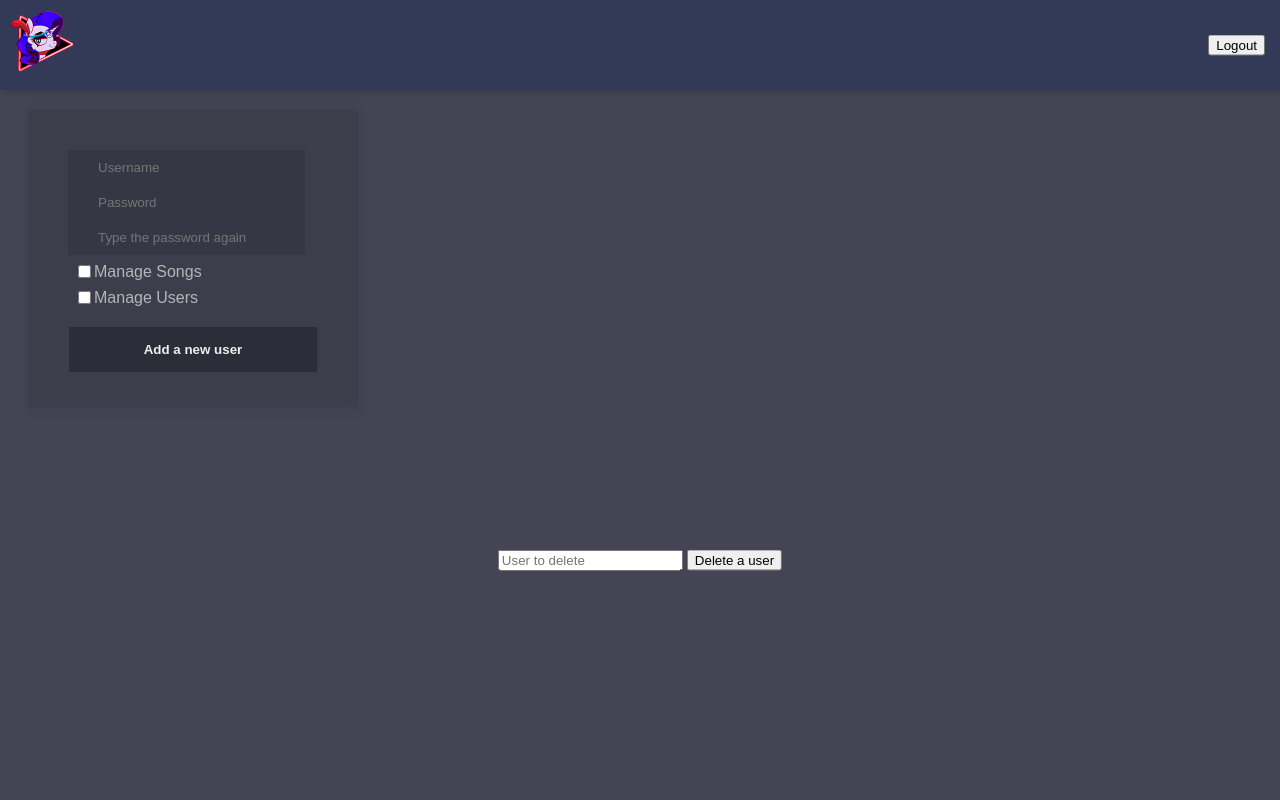
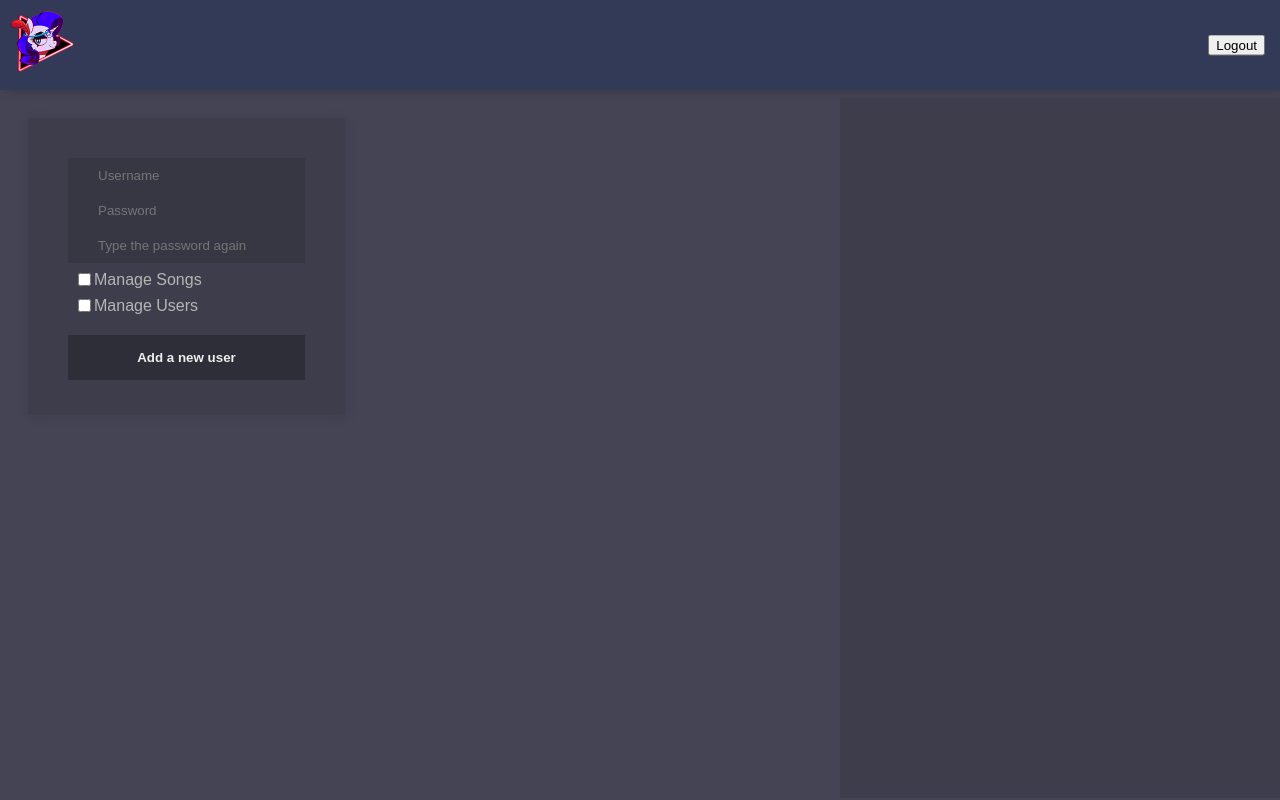
Before and after one commit to non-root-user/lpr-control-panel, a Flask app: template templates/manage_users.html in a window 1280 px wide. Run offline with Flask 2, Linux system fonts and the light colour scheme; the template is opened without the code that fills it, so the values that code supplies are empty.

Commit message:
User management panel now lists all users, and allows for easy removal

```diff
--- a/api.py
+++ b/api.py
@@ -17,7 +17,7 @@ def api(app, session, db):
             except:
                 page = 0
             cur = db.cursor()
-            cur.execute("SELECT id, username, permission_level FROM ponies LIMIT {},5;".format(page * 5))
+            cur.execute("SELECT id, username, permission_level FROM ponies LIMIT {},15;".format(page * 15))
             result = cur.fetchall()
             response = []
             for n in result:
--- a/static/manage_users.css
+++ b/static/manage_users.css
@@ -8,6 +8,8 @@
     margin: 20px;
     margin-top: 110px;
     box-shadow: rgba(34, 34, 34, 0.158) 2px 2px 10px;
+    display: inline-block;
+    vertical-align: top;
 }
 #add_user_form input {
     display: block;
@@ -47,8 +49,15 @@
 #add_user_btn:hover, #add_user_btn:active {
     box-shadow: #222 4px 4px 0;
 }
-#delete_user_form {
+#user_list {
+    width: 400px;
+    height: calc(100% - 140px);
     position: absolute;
-    top: 70%; left: 50%;
-    transform: translate(-50%, -50%);
+    right: 0;
+    background: rgba(0, 0, 0, .1);
+    display: inline-block;
+    vertical-align: top;
+    padding: 20px;
+    margin-top: 90px;
+    overflow-y: scroll;
 }
--- a/static/manage_users.js
+++ b/static/manage_users.js
@@ -19,20 +19,6 @@ window.onload = () => {
             else showError("Invalid permission value")
         }
         else showError("Passwords do not match")
-    }
-
-    del_user_btn.onclick = () => {
-
-        fetch(delete_user_url, {
-            method: 'DELETE',
-            mode: 'same-origin',
-            headers: {
-                'Content-Type': 'application/json'
-            },
-            body: JSON.stringify({
-                username: del_username.value,
-            })
-        });
     }
 
     add_user_btn.onclick = async () => {
@@ -75,7 +61,7 @@ window.onload = () => {
                     }, 6000);
                 }).catch(() => {
                     add_user_btn.style.background = '#924';
-                    add_user_btn.innerHTML = 'Interval Server Error';
+                    add_user_btn.innerHTML = 'Internal Server Error';
                     add_user_btn.disabled = false;
                     add_user_btn.animate([{transform: 'translateX(-50%) scale(1)'},
                         {transform: 'translateX(-50%) scale(1.06)'},{transform: 'translateX(-50%) scale(1.04)'}],
@@ -86,8 +72,158 @@ window.onload = () => {
                         add_user_btn.animate([{transform: 'translateX(-50%) scale(1.04)'},{transform: 'translateX(-50%) scale(1)'}],
                             {fill: 'forwards', duration: 900});
                     }, 6000);
-                })
+                });
 
     }
 
+    var changePassEvent = ev => {
+        console.log('yay change password');
+    }
+
+    var deleteUserEvent = ev => {
+        let n = document.createElement('div');
+        let txt = document.createElement('div');
+        let yes = document.createElement('button');
+        let no = document.createElement('button');
+
+        n.style.position = 'fixed';
+        n.style.background = '#446';
+        n.style.fontFamily = 'sans-serif';
+        n.style.padding = '20px';
+        n.style.top = '50%';
+        n.style.left = '50%';
+        n.style.transform = 'translate(-50%, -50%)';
+        n.style.textAlign = 'center';
+        n.style.color = '#ddd';
+
+        let username = ev.target.parentElement.childNodes[0].childNodes[0].innerHTML;
+        txt.innerHTML = `Are you sure you want to delete ${username}?`;
+        n.appendChild(txt);
+
+        yes.style.display = no.style.display = 'inline-block';
+        yes.style.outline = no.style.outline = 'none';
+        yes.style.border  = no.style.border  = 'none';
+        yes.style.padding = no.style.padding = '8px';
+        yes.style.margin  = no.style.margin  = '4px';
+        yes.style.background = no.style.background = '#556';
+        yes.style.color = no.style.color = '#fff';
+        yes.innerHTML = 'Yes'; no.innerHTML = 'No';
+
+        yes.onclick = no.onclick = evn => {
+            if (evn.target.innerHTML === 'Yes') {
+                fetch('/api/pony', {method: 'DELETE', cors: 'same-origin', cache: 'no-cache', headers: {
+                    'Content-Type': 'application/json'}, body: JSON.stringify({username: username})}).then(res => res.json()).then(d => {
+                        if (d.result == 200)
+                            ev.target.parentElement.parentElement.removeChild(ev.target.parentElement);
+                        else
+                            showFatalError(d.message);
+                    });
+            }
+            document.body.removeChild(n);
+        }
+
+        n.appendChild(yes);
+        n.appendChild(no);
+        document.body.appendChild(n);
+    }
+
+    var printUsers = d => {
+        d.users.forEach(v => {
+            let container = document.createElement('div');
+            let userData = document.createElement('div');
+            let userChange = document.createElement('button');
+            let userDelete = document.createElement('button');
+
+            container.style.width = '100%';
+            container.style.margin = '5px 0';
+            container.style.padding = '5px 0';
+            container.style.background = 'rgba(0,0,0,.1)';
+            container.style.fontFamily = 'sans-serif';
+
+            let userName = document.createElement('span');
+            userName.style.fontWeight = 'bold';
+            userName.style.color = '#eee';
+            userName.style.display = 'block';
+            userName.innerHTML = v.name;
+            userData.appendChild(userName);
+
+            let userID = document.createElement('span');
+            let userPermission = document.createElement('span');
+            userID.style.color = userPermission.style.color = '#ccc';
+            userID.style.display = userPermission.style.display = 'block';
+            userID.style.fontSize = userPermission.style.fontSize = '.9em';
+            userID.innerHTML = `ID: ${v.id}`;
+            userPermission.innerHTML = `Perms: ${v.permission_level}`;
+            userData.appendChild(userID);
+            userData.appendChild(userPermission);
+
+            userChange.style.float = userDelete.style.float = 'right';
+            userChange.style.outline = userDelete.style.outline = 'none';
+            userChange.style.border = userDelete.style.border = 'none';
+            userChange.style.background = userDelete.style.background = 'rgba(0, 0, 0, .2)';
+            userChange.style.fontWeight = userDelete.style.fontWeight = 'bold';
+            userChange.style.color = userDelete.style.color = '#fff';
+            userChange.style.padding = userDelete.style.padding = '9px';
+            userChange.style.cursor = userDelete.style.cursor = 'pointer';
+            userChange.style.transform = userDelete.style.transform = 'translateY(-140%)';
+            userChange.innerHTML = 'Modify';
+            userChange.onclick = changePassEvent;
+            userDelete.onclick = deleteUserEvent;
+            userDelete.style.marginRight = '10px';
+            userDelete.innerHTML = 'Delete';
+
+            container.appendChild(userData);
+            container.appendChild(userChange);
+            container.appendChild(userDelete);
+            user_list.appendChild(container);
+        });
+    }
+
+    var showFatalError = msg => {
+        let z = document.createElement('div');
+        z.innerHTML = msg;
+        z.style.background = '#924';
+        z.style.color = '#ddd';
+        z.style.position = 'fixed';
+        z.style.overflow = 'hidden';
+        z.style.textAlign = 'center';
+        z.style.padding = '10px 20px';
+        z.style.left = '50%';
+        z.style.top = '0';
+        z.style.fontFamily = 'sans-serif';
+        z.style.fontWeight = 'bolder';
+        z.style.transform = 'translate(-50%, -100px)';
+        document.body.appendChild(z);
+        z.animate([{transform: 'translate(-50%, -100px)'},{transform: 'translate(-50%, 30px)'},{transform: 'translate(-50%, 20px)'}],
+            {duration: 1200, fill: 'forwards', easing: 'ease-out'});
+        setTimeout(() => {
+            z.animate([{transform: 'translate(-50%, 20px)'},{transform: 'translate(-50%, 30px)', opacity: 1},
+                {transform: 'translate(-50%, -100px)', opacity: 0}], {duration: 900, fill: 'forwards', easing: 'ease-in'});
+            setTimeout(() => document.body.removeChild(z), 1100);
+        }, 4000);
+    }
+
+    var poniesPage = 0;
+    var poniesBlock = false;
+    fetch(`/api/ponies/${poniesPage}`, {mode: 'same-origin', cache: 'no-cache'}).then(res => res.json()).then(d => {
+        printUsers(d);
+    }).catch(err => {
+        console.log(err);
+        showFatalError('Fatal error while requesting users');
+    });
+
+    user_list.onscroll = ev => {
+        if (user_list.scrollTop === (user_list.scrollHeight - user_list.offsetHeight) && !poniesBlock) {
+            fetch(`/api/ponies/${++poniesPage}`, {mode: 'same-origin', cache: 'no-cache'}).then(res => res.json()).then(d => {
+                if (d.users)
+                    printUsers(d);
+                else
+                    poniesBlock = true;
+            }).catch(err => {
+                console.log(err);
+                showFatalError('Fatal error while requesting users');
+            });
+        }
+    }
+
 }
--- a/templates/manage_users.html
+++ b/templates/manage_users.html
@@ -24,9 +24,7 @@
         <button id="add_user_btn">Add a new user</button>
     </div>
 
-    <div id="delete_user_form">
-        <input type="text" class="delete_user_input" id="del_username" placeholder="User to delete">
-        <button id="del_user_btn">Delete a user</button>
+    <div id="user_list">
     </div>
 
 </div>
```
